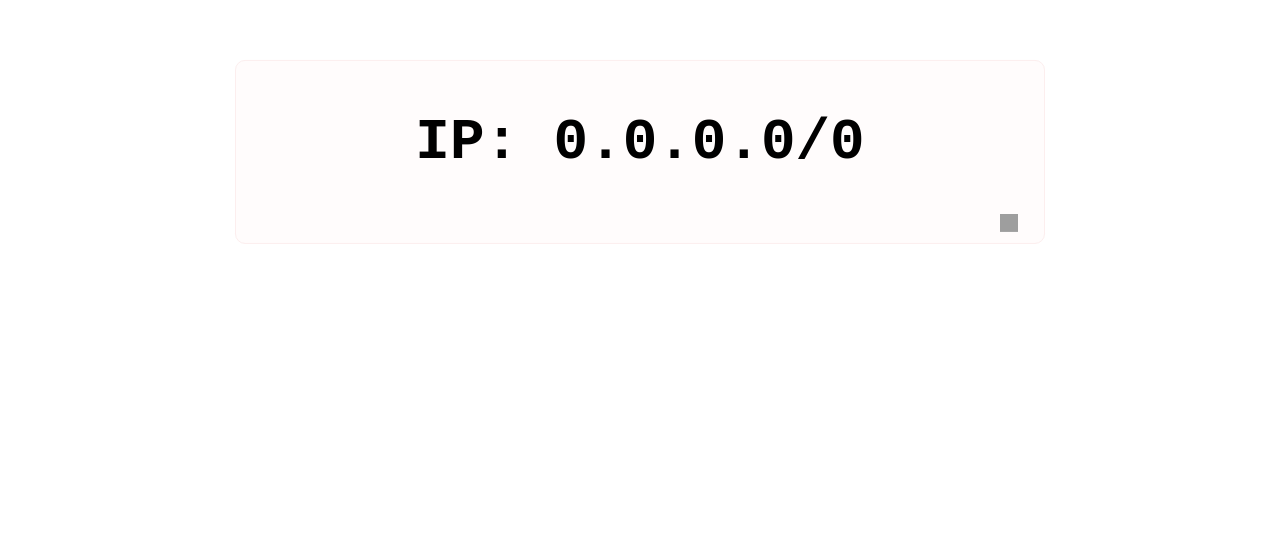
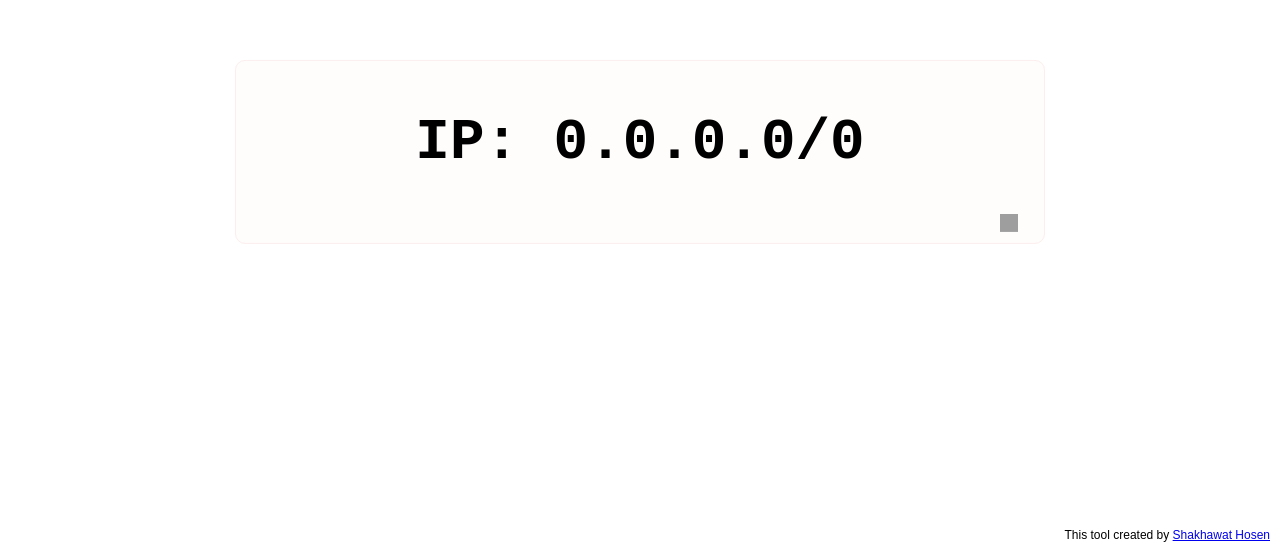
Before and after one commit to iamshakhawat/ip, a plain HTML site: page index.html in a window 1280 px wide. Shown: the part 248-800 px from the top of the page. Drawn offline with Linux system fonts and the light colour scheme; grey boxes are pictures that could not be loaded.

Commit message:
Final Edit
add credit on footer

```diff
--- a/index.html
+++ b/index.html
@@ -51,6 +51,13 @@
             width: 100%;
             text-align: center;
         }
+        #credit{
+            position: absolute;
+            bottom: 10px;
+            right: 10px;
+            font-family: sans-serif;
+            font-size: 12px;
+        }
     </style>
 </head>
 <body>
@@ -60,6 +67,7 @@
             <img src="https://upload.wikimedia.org/wikipedia/commons/thumb/9/9a/Refresh_font_awesome.svg/500px-Refresh_font_awesome.svg.png" alt="" />
         </button>
     </div>
+    <span id="credit">This tool created by <a href="https://facebook.com/shakhawat.hosen.99" target="_blank">Shakhawat Hosen</a></span>
     <script>
         function refresh(){
             rand1 = Math.floor(Math.random()*255);
```
